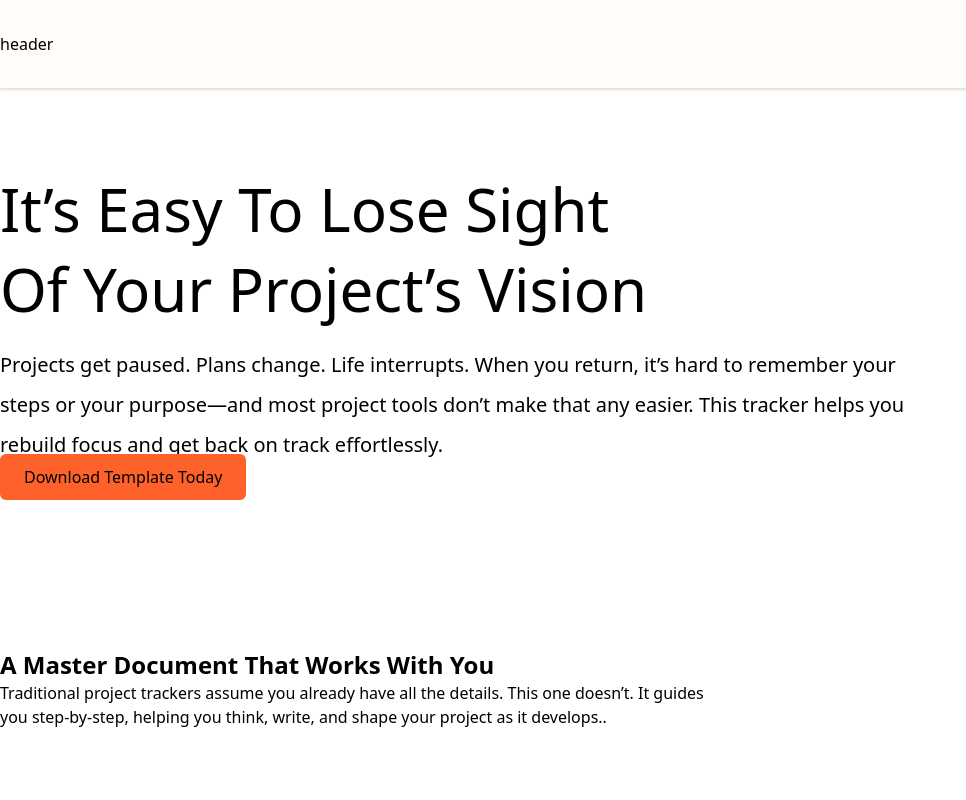
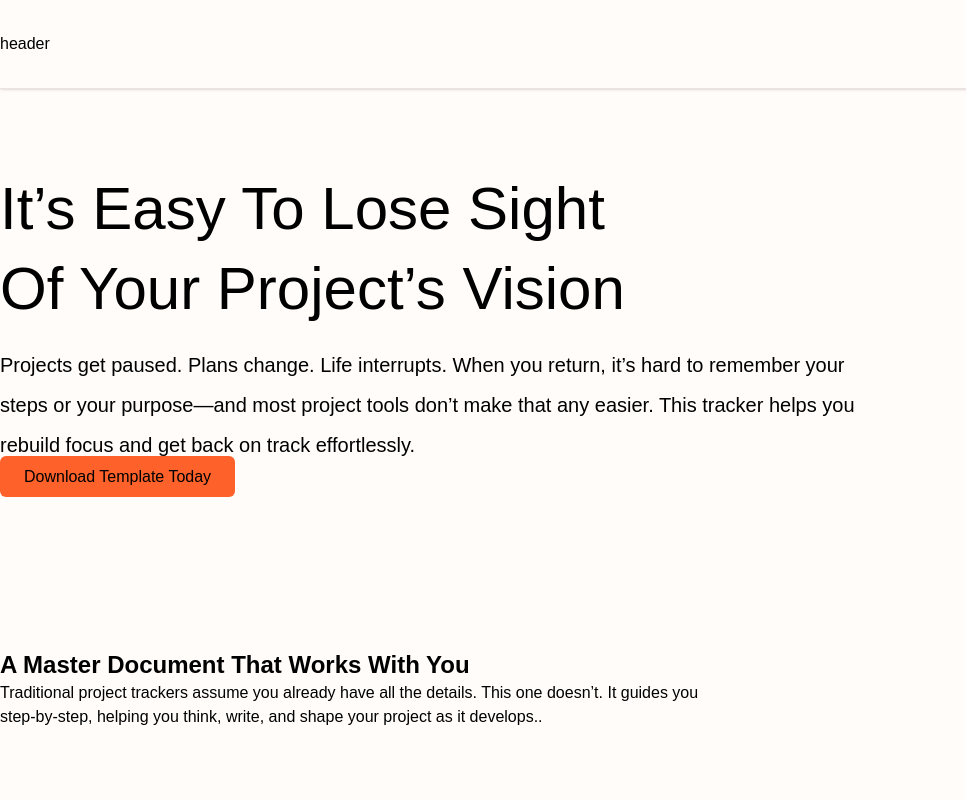
Before and after one commit to Justin-Bento/marker, a React (Vite) app: page / in a window 1280 px wide. Shown: the top 800 px of the page, without its empty margins (0-966 px from the left). Built offline with nearby package versions, Linux system fonts and the light colour scheme; a web font is replaced by a local one.

Commit message:
Imported app.css at the top level

```diff
--- a/src/frontend/index.css
+++ b/src/frontend/index.css
@@ -1,4 +1,5 @@
 @import "tailwindcss";
+@import "./App.css";
 
 @font-face {
   font-family: 'Lexend Variable';
```
